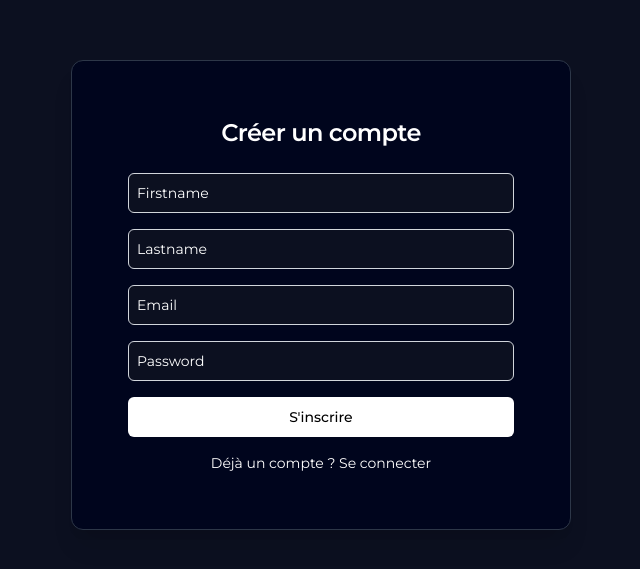
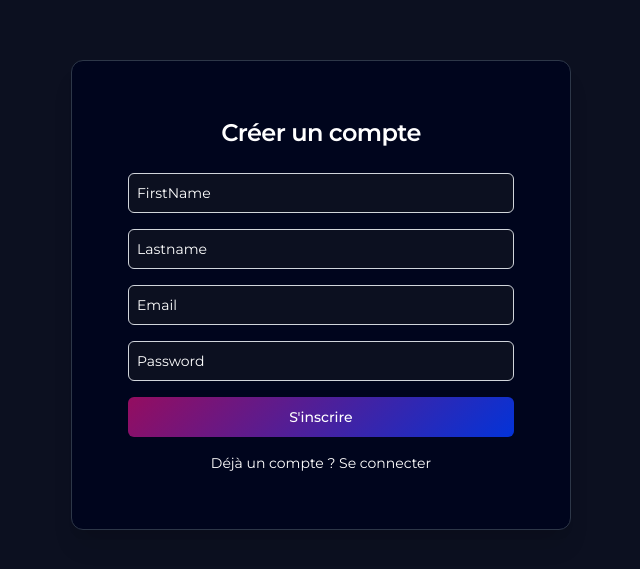
Before and after one commit to deleusec/aquaventure-next, a Next.js app: page /register in a window 1280 px wide. Shown: the part 129-698 px from the top of the page, without its empty margins (319-959 px from the left). Built offline with nearby package versions, Linux system fonts and the light colour scheme.

Commit message:
feat: update register style

```diff
--- a/app/(auth)/register/page.tsx
+++ b/app/(auth)/register/page.tsx
@@ -60,7 +60,7 @@ export default function RegisterPage() {
       </CardHeader>
       <CardContent>
         <form onSubmit={handleSubmit} className="space-y-4">
-          {["firstname", "lastname", "email", "password"].map((field, index) => (
+          {["firstName", "lastname", "email", "password"].map((field, index) => (
             <div key={index}>
               <Input
                 name={field}
@@ -76,7 +76,7 @@ export default function RegisterPage() {
             </div>
           ))}
 
-          <Button type="submit" className="w-full py-2">S&apos;inscrire</Button>
+          <Button type="submit" variant='primary' className="w-full py-2">S&apos;inscrire</Button>
 
           {apiError && <p className="text-red-600 text-center mt-4">{apiError}</p>}
 
```
